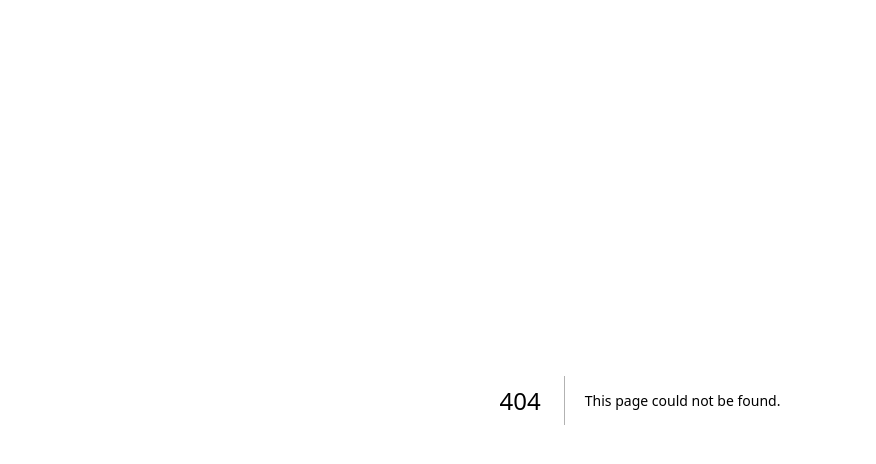
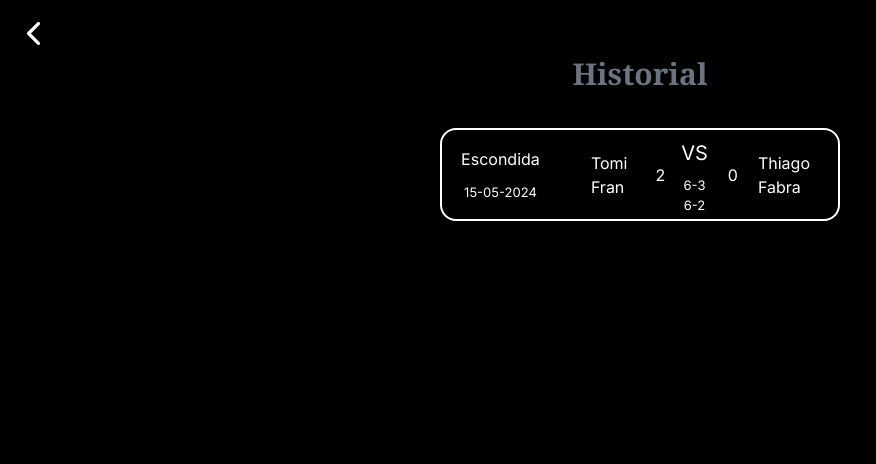
Before and after one commit to Frahn7/padel-page, a Next.js app: page /historial in a window 1280 px wide. Before the commit this address had no page. Shown: the top 464 px of the page, without its empty margins (0-876 px from the left). Built offline with nearby package versions, Linux system fonts and the light colour scheme.

Commit message:
Add historial

```diff
--- /dev/null
+++ b/src/app/Components/Partidos.tsx
@@ -0,0 +1,41 @@
+import React from "react";
+
+interface PropsPartidos {
+  cancha: string;
+  fecha: string;
+  jugadores: any;
+  set1: string;
+  set2: string;
+}
+
+export const Partidos = ({
+  cancha,
+  fecha,
+  jugadores,
+  set1,
+  set2,
+}: PropsPartidos) => {
+  return (
+    <div className="min-h-[80px] w-[400px] text-white bg-black border-2 border-white rounded-2xl flex flex-row gap-3 justify-between px-4 items-center pr-[20px]">
+      <div className="w-[35%] text-center pr-9">
+        <div className="pb-3">{cancha}</div>
+        <div className="text-[13px]">{fecha}</div>
+      </div>
+      <div className="flex flex-col pr-3">
+        <p>{jugadores[0]}</p>
+        <p>{jugadores[1]}</p>
+      </div>
+      <p className="px-1">2</p>
+      <div className="text-center">
+        <p className="text-[20px] my-2">VS</p>
+        <p className="text-[13px]">{set1}</p>
+        <p className="text-[13px] mb-1">{set2}</p>
+      </div>
+      <p className="px-2">0</p>
+      <div className="flex flex-col pr-2">
+        <p>{jugadores[2]}</p>
+        <p>{jugadores[3]}</p>
+      </div>
+    </div>
+  );
+};
--- /dev/null
+++ b/src/app/historial/page.tsx
@@ -0,0 +1,31 @@
+"use client";
+
+import { IoIosArrowBack } from "react-icons/io";
+import { Partidos } from "../Components/Partidos";
+import { useRouter } from "next/navigation";
+
+export default function Historial() {
+  const router = useRouter();
+  const Players = ["Tomi", "Fran", "Thiago", "Fabra"];
+
+  return (
+    <div className="px-4 flex justify-center flex-col py-4 ">
+      <IoIosArrowBack
+        className="text-[35px] cursor-pointer"
+        onClick={() => router.replace("/members")}
+      />
+      <div className="text-center text-[30px] font-serif font-semibold text-gray-500">
+        <p>Historial</p>
+      </div>
+      <div className="flex items-center py-8 flex-col gap-3">
+        <Partidos
+          cancha="Escondida"
+          fecha="15-05-2024"
+          jugadores={Players}
+          set1="6-3"
+          set2="6-2"
+        />
+      </div>
+    </div>
+  );
+}
--- a/src/app/members/page.tsx
+++ b/src/app/members/page.tsx
@@ -7,6 +7,7 @@ import { Input } from "../Components/ui/Input";
 import { useRouter } from "next/navigation";
 import Image from "next/image";
 import { Button } from "../Components/ui/Button";
+import { IoIosArrowBack } from "react-icons/io";
 
 export default function Members() {
   const [filterMembers, setFilterMembers] = useState("");
@@ -24,8 +25,16 @@ export default function Members() {
 
   return (
     <div className="min-h-screen px-4 py-4">
+      <IoIosArrowBack
+        className="text-[35px] cursor-pointer"
+        onClick={() => router.replace("/")}
+      />
       <div className="flex justify-end px-3 text-[18px]">
-        <Button title="Historial" types="blue" />
+        <Button
+          title="Historial"
+          types="blue"
+          onClick={() => router.push("/historial")}
+        />
       </div>
       <div className="flex justify-center mt-4">
         <Image
```
